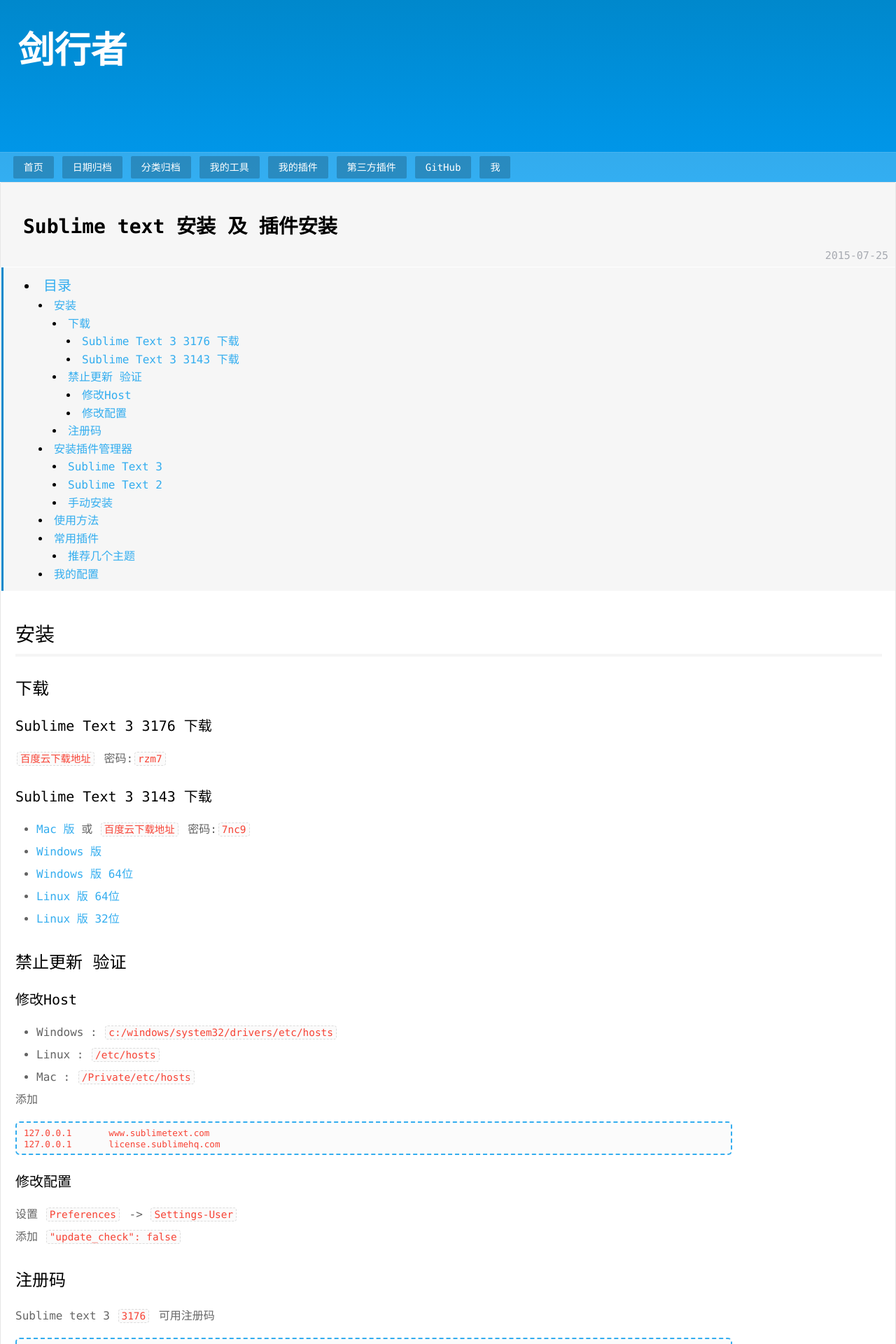
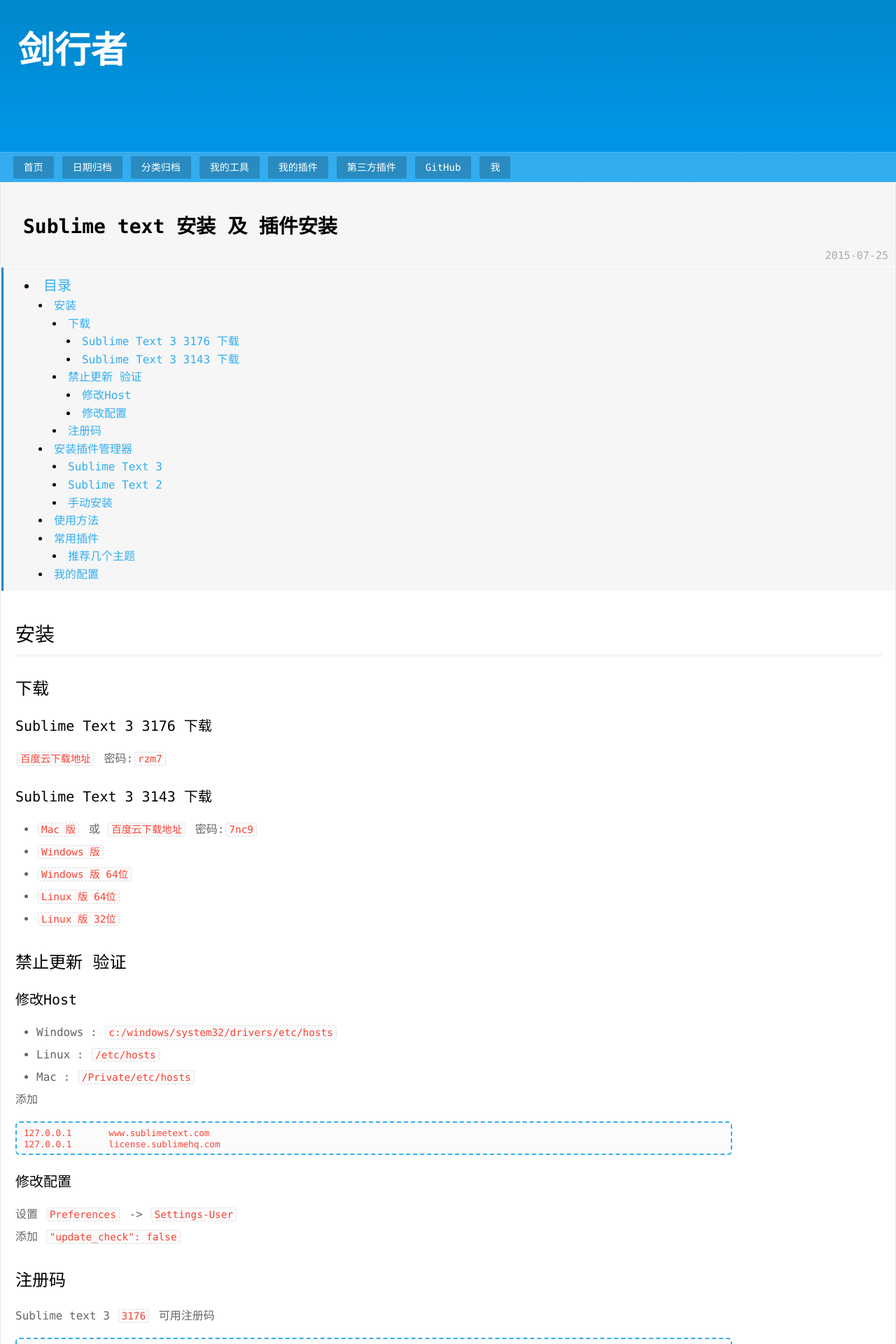
Before and after one commit to psvmc/myblog_jekyll, a Jekyll site: the page built from _posts/2015-07-25-sublime-package-control.md, in a window 1280 px wide. Shown: the top 1920 px of the page at 70% size. Built offline with Jekyll 4.4.1, drawn with Linux system fonts in a browser that asks for light colours; comment, search, counter and statistics services are not loaded.

Commit message:
文章更新

```diff
--- a/_posts/2015-07-25-sublime-package-control.md
+++ b/_posts/2015-07-25-sublime-package-control.md
@@ -19,11 +19,11 @@
 
 #### Sublime Text 3 3143 下载
 
-+ [Mac 版](https://download.sublimetext.com/Sublime%20Text%20Build%203143.dmg) 或 [`百度云下载地址`](https://pan.baidu.com/s/1x0xo8rVN5bJklVNISVmqmg)  密码:`7nc9`
-+ [Windows 版](https://download.sublimetext.com/Sublime%20Text%20Build%203143%20Setup.exe)
-+ [Windows 版 64位](https://download.sublimetext.com/Sublime%20Text%20Build%203143%20x64%20Setup.exe)
-+ [Linux 版 64位](https://download.sublimetext.com/sublime_text_3_build_3170_x64.tar.bz2)
-+ [Linux 版 32位](https://download.sublimetext.com/sublime_text_3_build_3170_x32.tar.bz2)
++ [`Mac 版`](https://download.sublimetext.com/Sublime%20Text%20Build%203143.dmg) 或 [`百度云下载地址`](https://pan.baidu.com/s/1x0xo8rVN5bJklVNISVmqmg)  密码:`7nc9`
++ [`Windows 版`](https://download.sublimetext.com/Sublime%20Text%20Build%203143%20Setup.exe)
++ [`Windows 版 64位`](https://download.sublimetext.com/Sublime%20Text%20Build%203143%20x64%20Setup.exe)
++ [`Linux 版 64位`](https://download.sublimetext.com/sublime_text_3_build_3170_x64.tar.bz2)
++ [`Linux 版 32位`](https://download.sublimetext.com/sublime_text_3_build_3170_x32.tar.bz2)
 
 ### 禁止更新 验证
 
```
